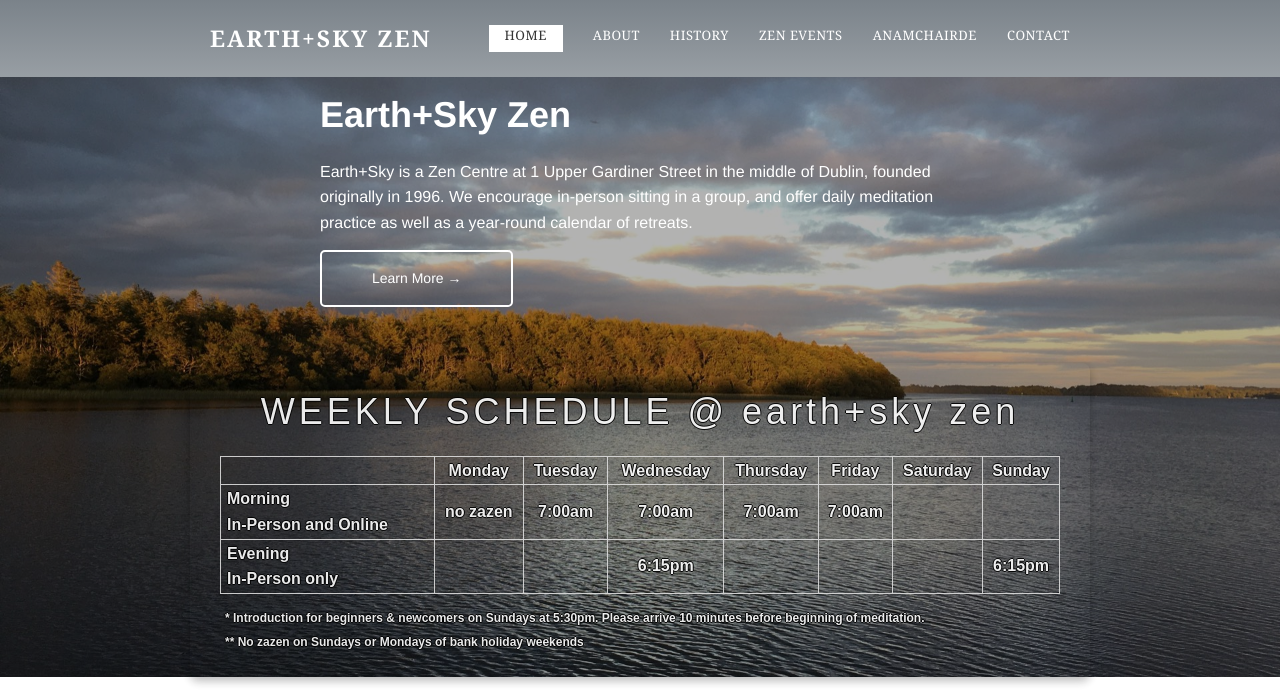
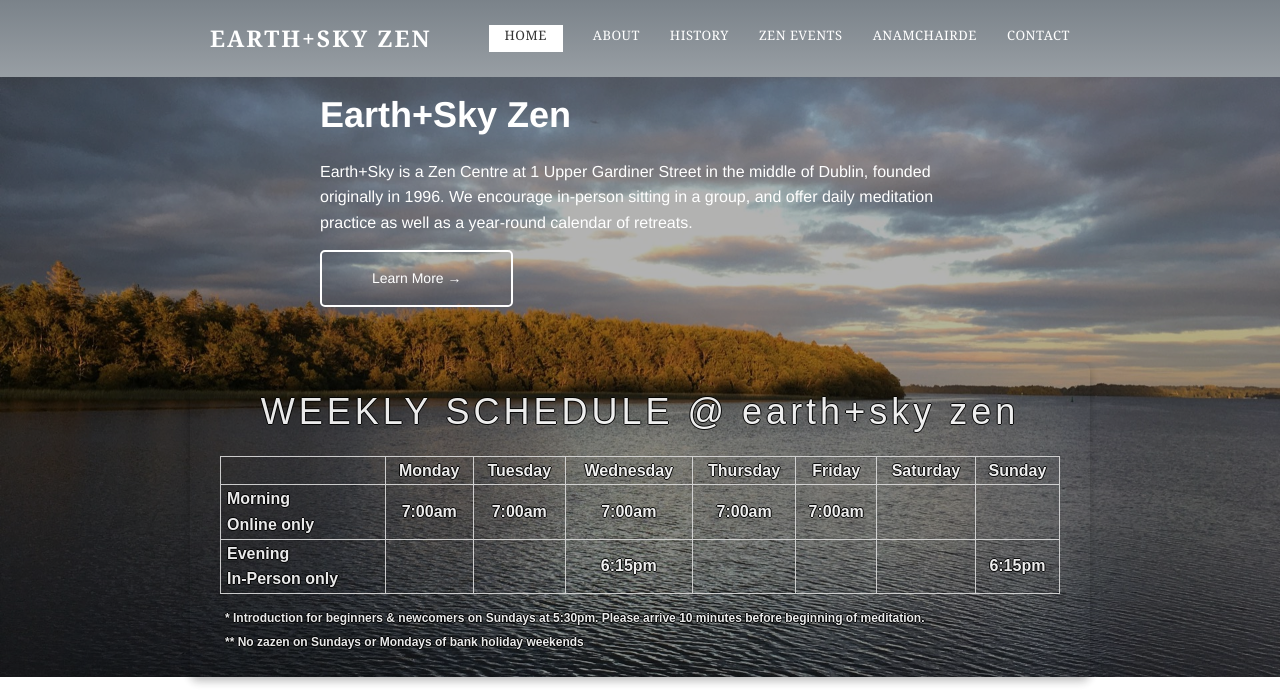
Before and after one commit to zen-ireland/zenireland.github.io, a Jekyll site: the page built from index.html, in a window 1280 px wide and 900 px high, cut to the strip 0-693 px from the top of the window. Built offline with Jekyll 4.4.1, drawn with Linux system fonts in a browser that asks for light colours.

Commit message:
Update index.html

```diff
--- a/index.html
+++ b/index.html
@@ -30,8 +30,8 @@ nav_active: home
       </thead>
       <tbody>
       <tr>
-	      <td class="time-label">Morning<br>In-Person and Online</td>
-        <td> no zazen</td>
+	      <td class="time-label">Morning<br>Online only</td>
+        <td>7:00am</td>
         <td>7:00am</td>
         <td>7:00am</td>
         <td>7:00am </td>
```
